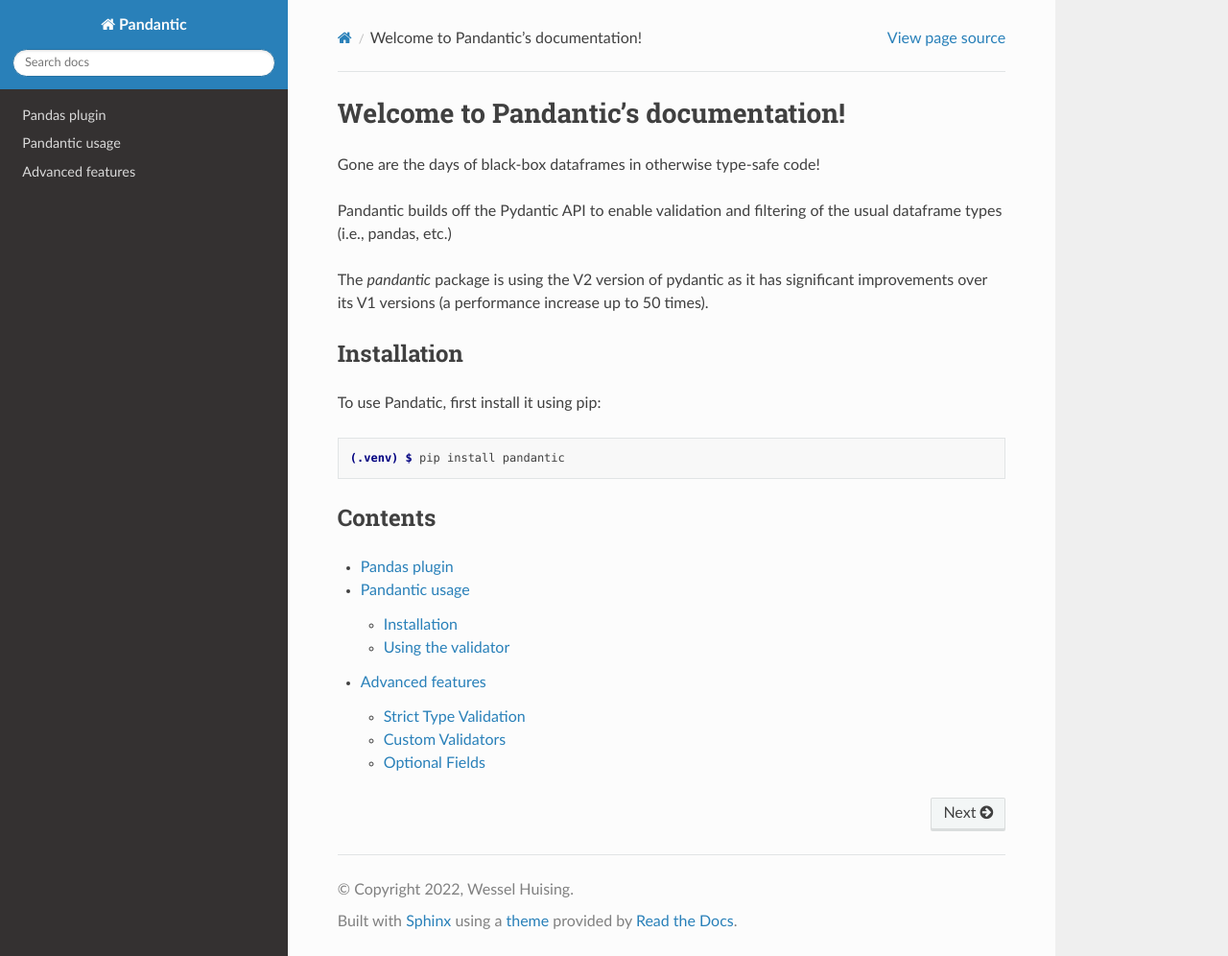
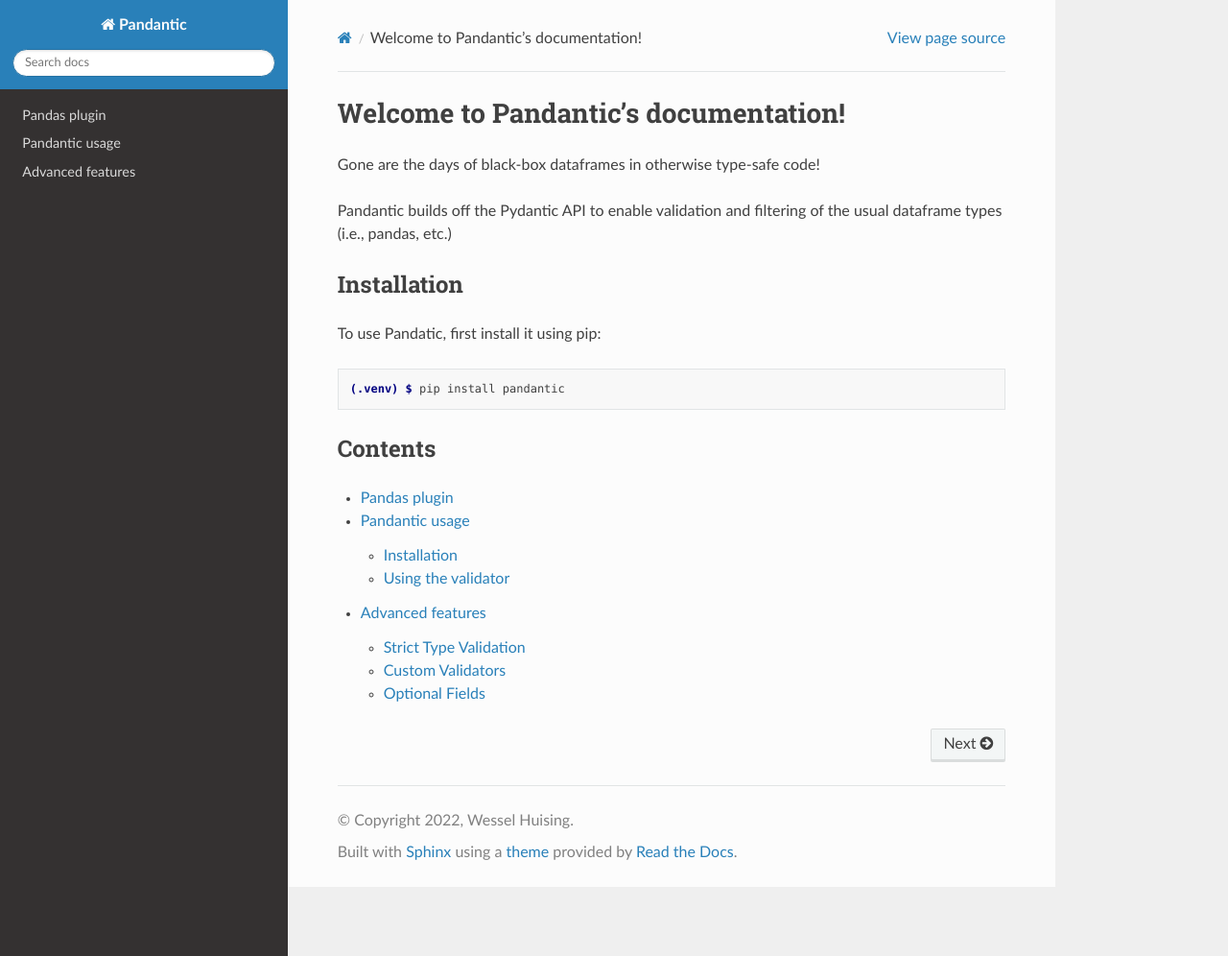
Before and after one commit to wesselhuising/pandantic, a Sphinx documentation site: the page built from docs/source/index.rst, in a window 1280 px wide and 996 px high. Shown: the whole window at 96% size. Built offline with Sphinx 7.4.7 and the Read the Docs theme 3.1.0, drawn with Linux system fonts in a browser that asks for light colours; pages that are not in the unit, such as notebooks, are missing from menus.

Commit message:
removed redundant pydantic v2 note

```diff
--- a/docs/source/index.rst
+++ b/docs/source/index.rst
@@ -4,8 +4,6 @@
 Gone are the days of black-box dataframes in otherwise type-safe code!
 
 Pandantic builds off the Pydantic API to enable validation and filtering of the usual dataframe types (i.e., pandas, etc.)
-
-The `pandantic` package is using the V2 version of pydantic as it has significant improvements over its V1 versions (a performance increase up to 50 times).
 
 .. _installation:
 
```
